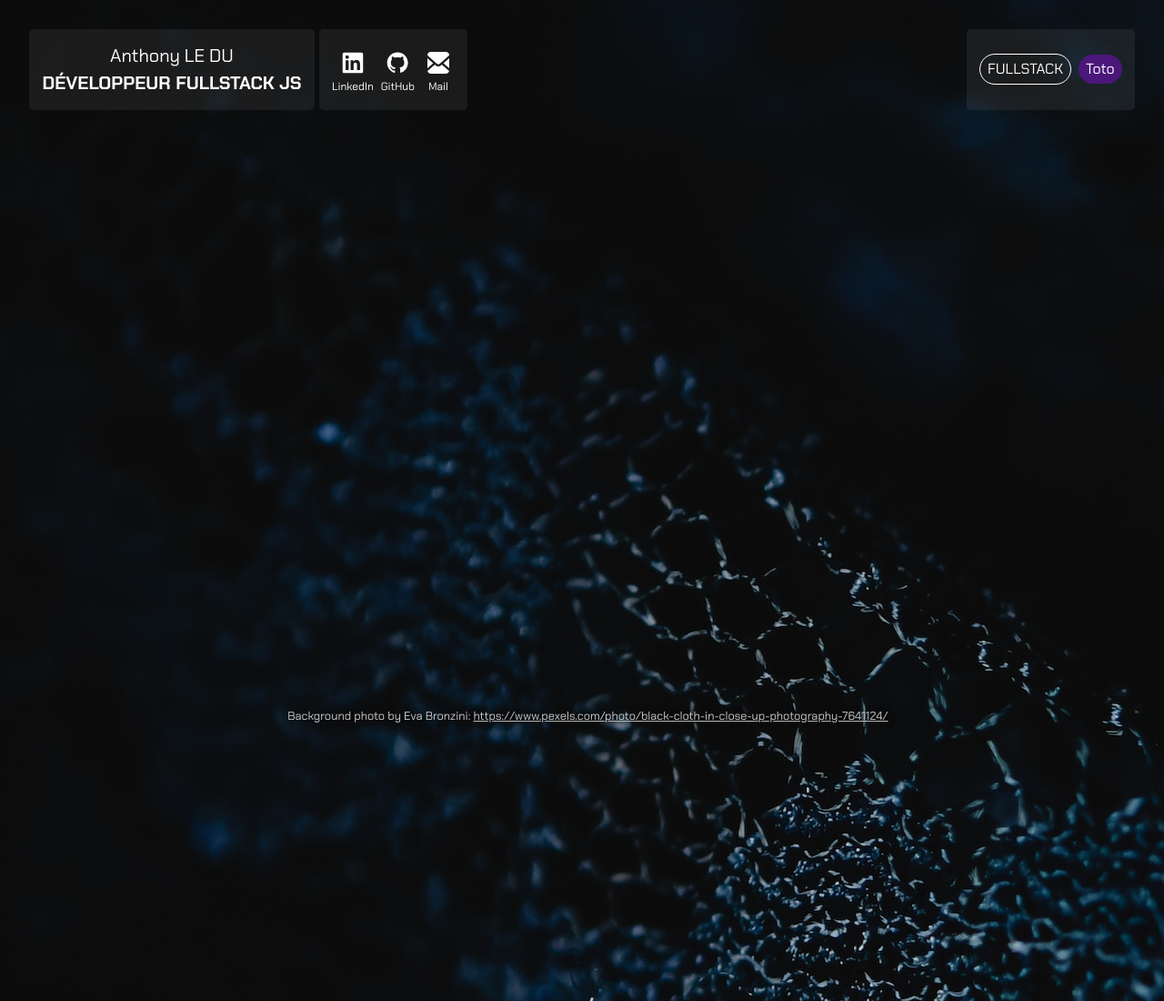
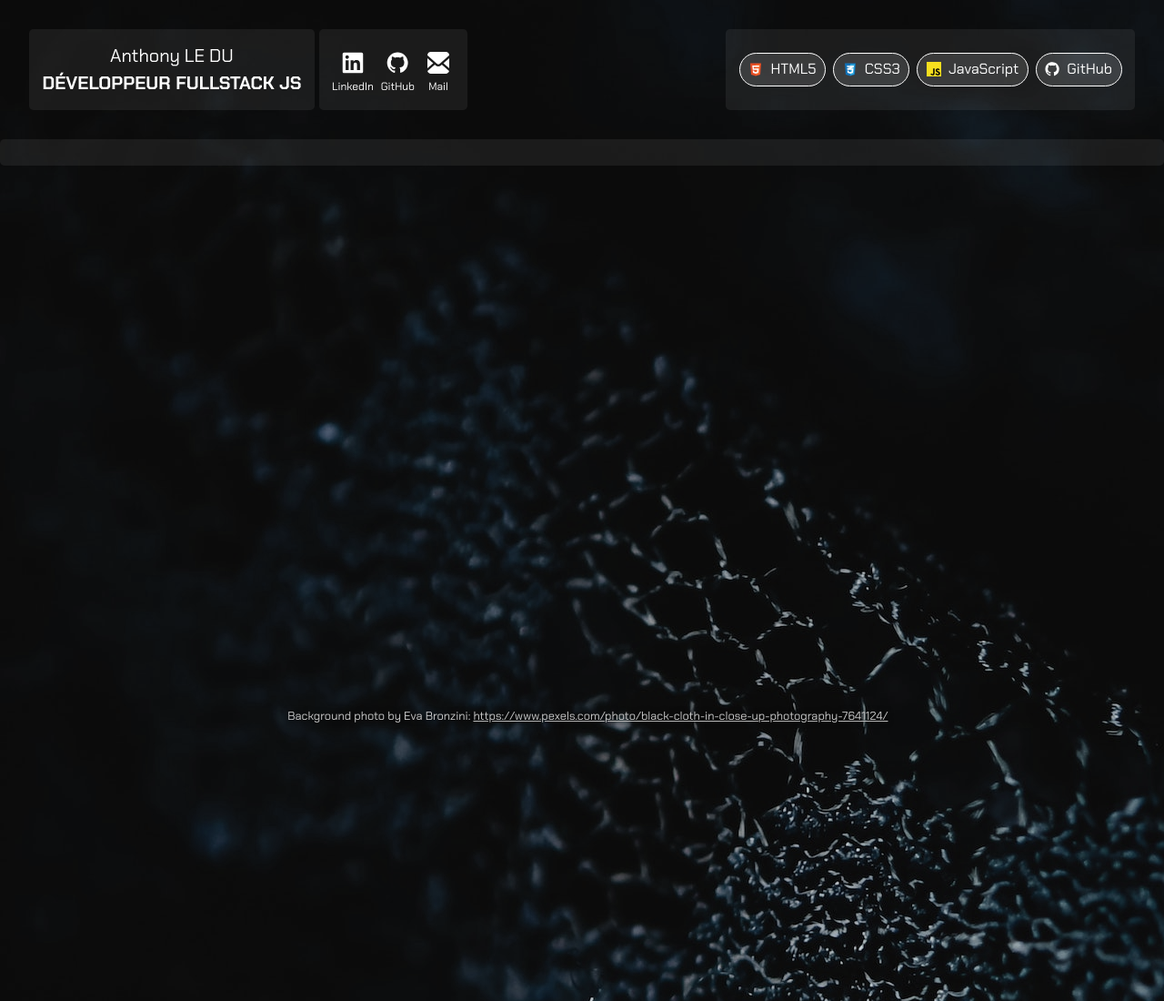
Before and after one commit to AnthonyLeDu/portfolio, a website: page index.html in a window 1280 px wide. Shown: the top 1100 px of the page at 91% size. Drawn offline with Linux system fonts and the light colour scheme.

Commit message:
Filling filter buttons dynamically

```diff
--- a/css/style.css
+++ b/css/style.css
@@ -1,5 +1,6 @@
 :root {
-  --color-main: #4b177a;
+  --color-main: hsl(215, 100%, 20%);
+  --color-white-semi-transparent: hsla(0, 100%, 100%, 0.5)
 }
 
 body {
@@ -10,20 +11,24 @@ body {
   background-size: cover;
   background-position-x: center;
   height: 2000px;
-  filter: hue-rotate(80);
 }
 
-/* Trick to be able to filter the background */
+/* Trick to be able to filter the background
+from : https://css-tricks.com/apply-a-filter-to-a-background-image/ */
 body::before {
-    content: "";
-    position: absolute;
-    top: 0; left: 0;
-    width: 100%; height: 100%;
-    background-image: url(../img/background.jpg);
-    /* filter: grayscale(100%); */
+  content: "";
+  position: absolute;
+  top: 0;
+  left: 0;
+  width: 100%;
+  height: 100%;
+  background-image: url(../img/background.jpg);
+  filter: grayscale(0.5);
 }
 
-header, main, footer {
+header,
+main,
+footer {
   position: relative;
 }
 
@@ -58,7 +63,8 @@ header {
   justify-content: center;
 }
 
-h1, h2 {
+h1,
+h2 {
   font-size: 1.25em;
   margin: 0.25em 0;
 }
@@ -81,27 +87,44 @@ h1 {
   font-size: 0.75em;
 }
 
-.header-links__link > img {
+.header-links__link>img {
   width: 2em;
   margin: 0.5em;
 }
 
-#filters {
+/* Filter */
+#filter {
   flex-wrap: wrap;
   gap: 0.5em;
 }
 
-.filters__button {
-  background-color: #FFFFFF00;
+.filter-button {
+  background-color: #FFFFFF22;
   border: 1px solid #FFFFFF;
   border-radius: 100vmax;
-  padding: 0.5em;
+  padding: 0.6em;
   cursor: pointer;
+  -webkit-user-select: none;
+  -moz-user-select: none;
+  -ms-user-select: none;
+  user-select: none;
+  display: flex;
+  gap: 0.5em;
 }
 
-.filters__button--active {
-  background-color: var(--color-main);
-  border: var(--color-main);
+/* Inactive button */
+.filter-button:not(.filter-button--active) {
+  background-color: #FFFFFF00;
+  color: var(--color-white-semi-transparent);
+  border: 1px solid var(--color-white-semi-transparent);
+}
+
+.filter-button:not(.filter-button--active) .filter-button__icon {
+  filter: grayscale(1.0);
+}
+
+.filter-button__icon {
+  height: 1em;
 }
 
 /* Footer */
@@ -126,6 +149,7 @@ footer a {
     background-image: url(../img/background_medium.jpg);
   }
 }
+
 @media (max-width: 640px) {
   body {
     background-image: url(../img/background_small.jpg);
--- /dev/null
+++ b/data/projects.json
@@ -0,0 +1,11 @@
+[
+  {
+    "name": "Guess Who?",
+    "technos": [
+      "HTML5",
+      "CSS3",
+      "JavaScript",
+      "Git"
+    ]
+  }
+]
--- /dev/null
+++ b/data/technos.json
@@ -0,0 +1,18 @@
+[
+  {
+    "name": "HTML5",
+    "icon": "html-5.svg"
+  },
+  {
+    "name": "CSS3",
+    "icon": "css-3.svg"
+  },
+  {
+    "name": "JavaScript",
+    "icon": "javascript.svg"
+  },
+  {
+    "name": "GitHub",
+    "icon": "github.svg"
+  }
+]
--- a/index.html
+++ b/index.html
@@ -14,7 +14,7 @@
   <!-- Custom styles -->
   <link rel="stylesheet" href="css/reset.css">
   <link rel="stylesheet" href="css/style.css">
-  <script src="js/index.js"></script>
+  <script src="js/index.js" defer></script>
 </head>
 
 <body>
@@ -27,26 +27,26 @@
       </div>
       <nav id="header-links" class="box">
         <a class="header-links__link" href="https://www.linkedin.com/in/anthonyledu/" target="_blank">
-          <img src="img/linkedin.svg" alt="Profil LinkedIn">
+          <img src="img/icons/linkedin.svg" alt="Profil LinkedIn">
           <p>LinkedIn</p>
         </a>
         <a class="header-links__link" href="https://github.com/AnthonyLeDu/" target="_blank">
-          <img src="img/github.svg" alt="Profil GitHub">
+          <img src="img/icons/github.svg" alt="Profil GitHub">
           <p>GitHub</p>
         </a>
         <a class="header-links__link" href="mailto:anthony.le.du@gmail.com" target="_blank">
-          <img src="img/mail.svg" alt="Contacter par mail">
+          <img src="img/icons/mail.svg" alt="Contacter par mail">
           <p>Mail</p>
         </a>
       </nav>
     </div>
-    <form id="filters" class="box">
-      <div class="filters__button">FULLSTACK</div>
-      <div class="filters__button filters__button--active">Toto</div>
-    </form>
+    <form id="filter" class="box"></form>
   </header>
 
   <main>
+    <div id="projects">
+      <div class="project box"></div>
+    </div>
   </main>
 
   <footer>
--- a/js/index.js
+++ b/js/index.js
@@ -0,0 +1,77 @@
+function createDOMElement(tag, parent, attributes) {
+  const element = document.createElement(tag);
+  parent.appendChild(element);
+  for (const attr in attributes) {
+    element[attr] = attributes[attr];
+  }
+  return element;
+}
+
+const app = {
+
+  state: {
+    technos: null,
+    projects: null
+  },
+
+  init() {
+    app.updateUI();
+  },
+
+  async fetchData() {
+    try {
+      // Fetch technos
+      const response1 = await fetch('../data/technos.json');
+      app.state.technos = await response1.json();
+      // Fetch projects
+      const response2 = await fetch('../data/projects.json');
+      app.state.projects = await response2.json();
+    } catch (error) {
+      console.error('Error while fetching data : ' + error);
+    }
+  },
+
+  async updateUI() {
+    if (app.state.technos === null) {
+      await app.fetchData();
+      app.state.technos = app.state.technos.map(tech => {
+        return { ...tech, active: true };
+      });
+    }
+    app.updateFilters();
+  },
+
+  handleFilterClicked(technoObject) {
+    return () => {
+      technoObject.active = !technoObject.active;
+      app.updateFilters();
+    };
+  },
+
+  updateFilters() {
+    const filterContainerElement = document.getElementById('filter');
+    filterContainerElement.textContent = ''; // Clear
+    for (const techno of app.state.technos) {
+      const activeClass = techno.active ? 'filter-button--active' : '';
+      // Create the button
+      const buttonContainerElem = createDOMElement('div', filterContainerElement, {
+        'className': `filter-button ${activeClass}`,
+      });
+      // Click handler
+      buttonContainerElem.addEventListener('click', app.handleFilterClicked(techno));
+      // Icon and text
+      createDOMElement('img', buttonContainerElem, {
+        'src': `img/icons/${techno.icon}`,
+        'className': 'filter-button__icon'
+      });
+      createDOMElement('p', buttonContainerElem, { 'textContent': techno.name });
+    }
+    app.updateProjects();
+  },
+
+  updateProjects() {
+
+  }
+}
+
+app.init();
```
Also changed, not shown: img/icons/css-3.svg (added), img/icons/github.svg (renamed from img/github.svg), img/icons/html-5.svg (added), img/icons/javascript.svg (added), img/icons/linkedin.svg (renamed from img/linkedin.svg), img/icons/mail.svg (renamed from img/mail.svg), 1 other file.
